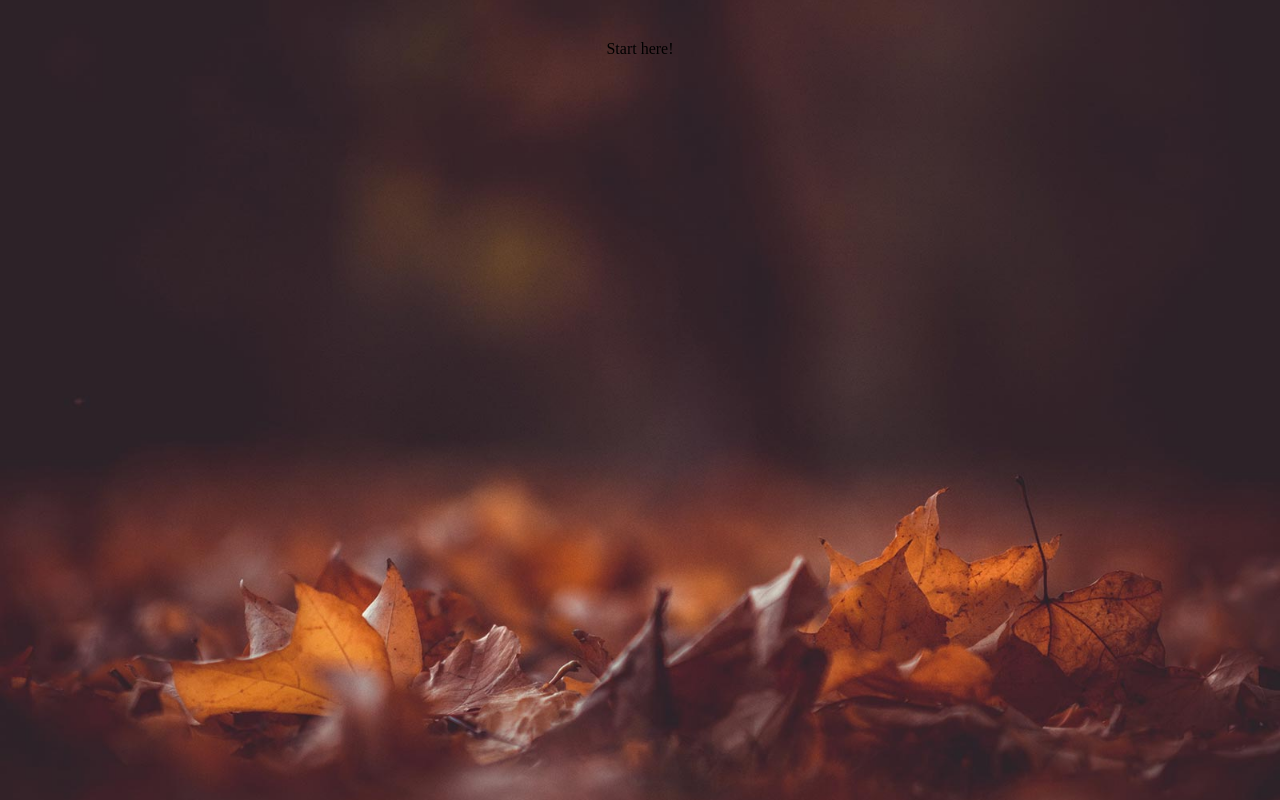
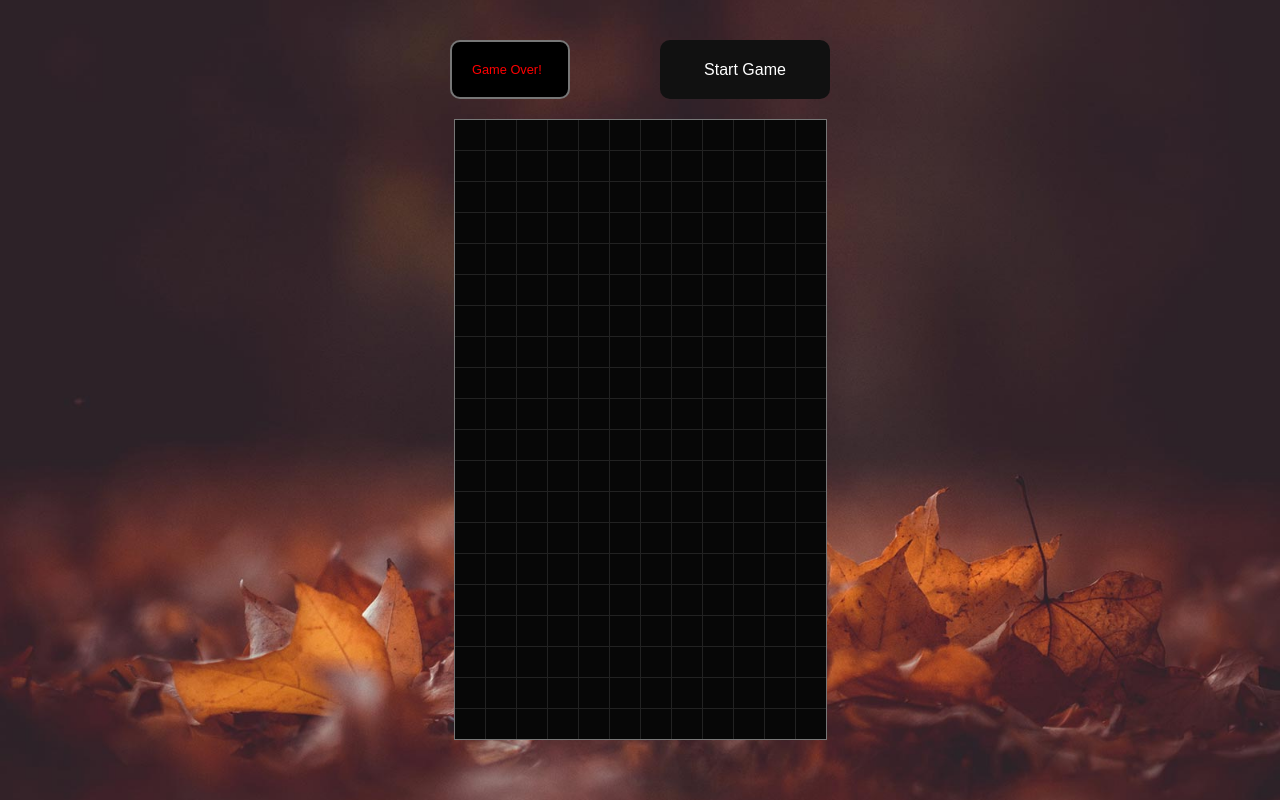
Before and after one commit to Dariuszb94/Tetris, a React (Vite) app: page / in a window 1280 px wide. Built offline with nearby package versions, Linux system fonts and the light colour scheme.

Commit message:
Scores for main screen

```diff
--- a/src/App.tsx
+++ b/src/App.tsx
@@ -1,17 +1,36 @@
-import React from 'react';
-
+import React, { useState } from 'react';
+import { createStage } from './gameHelpers';
 //Components
 import Stage from './components/Stage/Stage';
 import Display from './components/Display/Display';
 import StartButton from './components/StartButton/StartButton';
 
-// Styles
+// Stylse
 import { StyledTetrisWrapper, StyledTetris } from './App.styles';
 
 const App: React.FC = () => {
+  const [dropTime, setDropTime] = React.useState<null | number>(null);
+  const [gameOver, setGameOver] = React.useState(true);
+
   return (
     <StyledTetrisWrapper role='button' tabIndex={0}>
-      <StyledTetris>Start here!</StyledTetris>
+      <StyledTetris>
+        <div className='display'>
+          {gameOver ? (
+            <>
+              <Display gameOver={gameOver} text='Game Over!' />
+              <StartButton callback={() => null} />
+            </>
+          ) : (
+            <>
+              <Display text={`Score: `} />
+              <Display text={`Rows: `} />
+              <Display text={`Level: `} />
+            </>
+          )}
+        </div>
+        <Stage stage={createStage()} />
+      </StyledTetris>
     </StyledTetrisWrapper>
   );
 };
```
